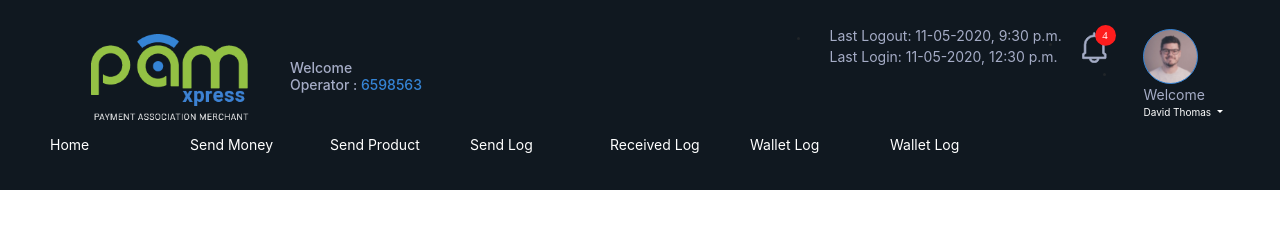
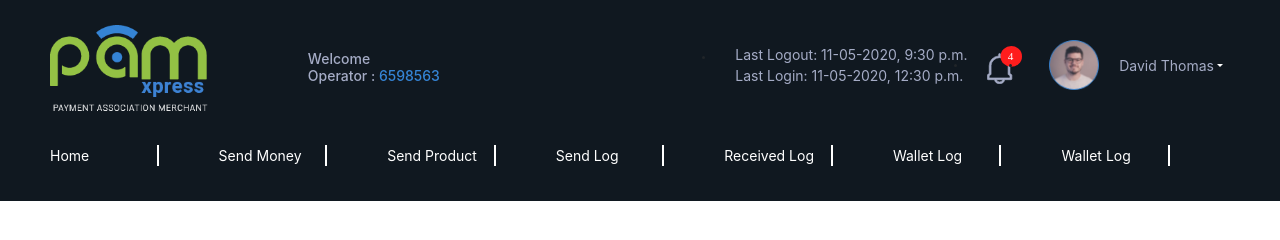
Before and after one commit to sunainaasif/agent-portal, a website: page transaction-complete.html in a window 1280 px wide. Drawn offline with nearby package versions, Linux system fonts and the light colour scheme; files that its build step writes are made by us from their sources.

Commit message:
Header fixed

```diff
--- a/sass/pages/transaction-complete.scss
+++ b/sass/pages/transaction-complete.scss
@@ -11,15 +11,18 @@ header {
       justify-content: space-between;
       align-items: center;
       width: 100%;
+      padding-bottom: 3rem;
       .header-right {
         display: flex;
         align-items: center;
-        justify-content: space-evenly;
-        width: 35%;
+
+
         .logo-img {
           height: 90px;
+
           img {
             height: 100%;
+            padding-right:10rem;
           }
         }
         h6 {
@@ -35,6 +38,7 @@ header {
         flex-direction: row;
         .header-ul {
           display: flex;
+          align-items: center;
           li {
             padding-left: 2rem;
             button {
@@ -42,6 +46,16 @@ header {
               border: none;
               color: #fff;
               text-align: left;
+              display:flex;
+              align-items:center;
+              .profile-image{
+                height: 50px;
+                margin-right: 20px;
+                border-radius: 50%;
+                img{
+                  height:100%;
+                }
+              }
             }
             span {
               display: block;
@@ -55,10 +69,13 @@ header {
     .header-bottom {
       .header-ul-2 {
         display: flex;
+        justify-content: start;
 
         li {
           list-style: none;
           width: 140px;
+          border-right: 2px solid $color-white;
+          margin-right: 60px;
           a {
             font-size: 1.4rem;
             color: $color-white;
--- a/transaction-complete.html
+++ b/transaction-complete.html
@@ -9,8 +9,8 @@
         <link rel="stylesheet" href="css/icon-font.css" />
         <link rel="stylesheet" href="css/style.css" />
         <link rel="shortcut icon" type="image/png" href="img/favicon.png" />
-        <link rel="stylesheet" href="https://maxcdn.bootstrapcdn.com/bootstrap/4.0.0/css/bootstrap.min.css" integrity="sha384-Gn5384xqQ1aoWXA+058RXPxPg6fy4IWvTNh0E263XmFcJlSAwiGgFAW/dAiS6JXm" crossorigin="anonymous">
-
+         <!-- <link rel="stylesheet" href="https://maxcdn.bootstrapcdn.com/bootstrap/4.0.0/css/bootstrap.min.css" integrity="sha384-Gn5384xqQ1aoWXA+058RXPxPg6fy4IWvTNh0E263XmFcJlSAwiGgFAW/dAiS6JXm" crossorigin="anonymous"> -->
+         <link rel="stylesheet" href="https://stackpath.bootstrapcdn.com/bootstrap/4.5.2/css/bootstrap.min.css" integrity="sha384-JcKb8q3iqJ61gNV9KGb8thSsNjpSL0n8PARn9HuZOnIxN0hoP+VmmDGMN5t9UJ0Z" crossorigin="anonymous">
 
         <title>PAM Agent Portal</title>
 </head>
@@ -40,9 +40,12 @@
                     </li>
                     <li>
                         <div class="dropdown userProfile open">
-                         <button class="btn btn-default dropdown-toggle" type="button" id="dropdownMenu1" data-toggle="dropdown" aria-haspopup="true" aria-expanded="true">
-                         <img src="./assets/images/profile.png" alt="" class="userImg"> <span>Welcome</span>David Thomas <i class="fa fa-angle-down"></i></button>
-                         <ul class="dropdown-menu inn-prnt" aria-labelledby="dropdownMenu1">
+                         <button type="button" class="btn btn-primary dropdown-toggle" data-toggle="dropdown">
+                            <div class="profile-image"><img src="./assets/images/profile.png" alt="" class="userImg"></div>
+                            <span>David Thomas <i class="fa fa-angle-down"></i> </span>
+                        </button>
+                        <!-- <ul class="dropdown-menu inn-prnt" aria-labelledby="dropdownMenu1" data-target="#dropdownMenu1"> -->
+                        <ul  class="dropdown-menu" >
                             <li><a href="my-profile.html"><i class="fa fa-user" aria-hidden="true"></i>My Profile</a></li>
                             <li><a href="e-wallet.html"><i class="fa fa-money" aria-hidden="true"></i>E-Wallet</a></li>
                             <li><a href="notifications.html"><i class="fa fa-bell" aria-hidden="true"></i>Notification</a></li>
@@ -69,5 +72,7 @@
       </div>
   </header>
 
+  <script src="https://stackpath.bootstrapcdn.com/bootstrap/4.5.2/js/bootstrap.min.js" integrity="sha384-B4gt1jrGC7Jh4AgTPSdUtOBvfO8shuf57BaghqFfPlYxofvL8/KUEfYiJOMMV+rV" crossorigin="anonymous"></script>
+  <script src="https://ajax.googleapis.com/ajax/libs/jquery/1.11.3/jquery.min.js"></script>
 </body>
 </html>
```
Also changed, not shown: css/style.css, 1 other file. Lines whose indentation alone changed are shown as unchanged.
